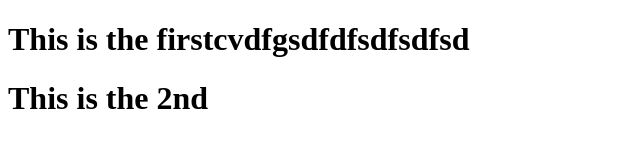
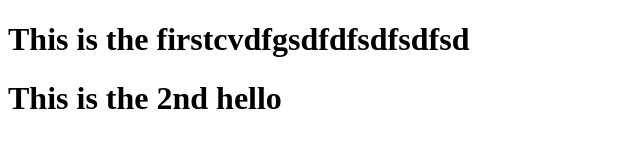
Before and after one commit to Sambit91/MyFirstGit, a plain HTML site: page WebApplication1/WebApplication1/Index.html in a window 1280 px wide. Shown: the whole page, without its empty margins (0-640 px from the left). Drawn offline with Linux system fonts and the light colour scheme.

Commit message:
Update Index.html

```diff
--- a/WebApplication1/WebApplication1/Index.html
+++ b/WebApplication1/WebApplication1/Index.html
@@ -5,6 +5,6 @@
 </head>
 <body>
     <h1>This is the firstcvdfgsdfdfsdfsdfsd </h1>
-    <h1>This is the 2nd </h1>
+    <h1>This is the 2nd hello </h1>
 </body>
 </html>
```
